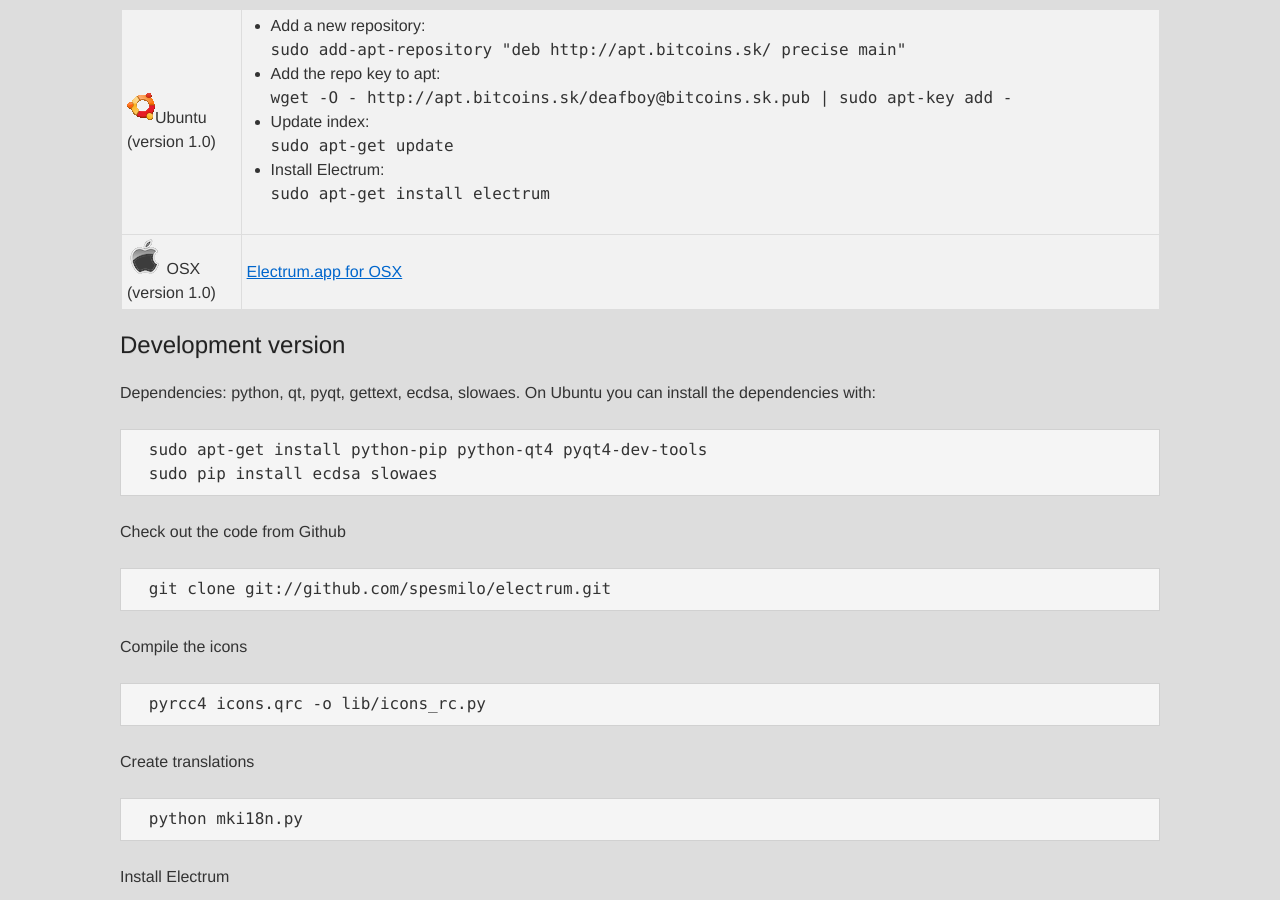
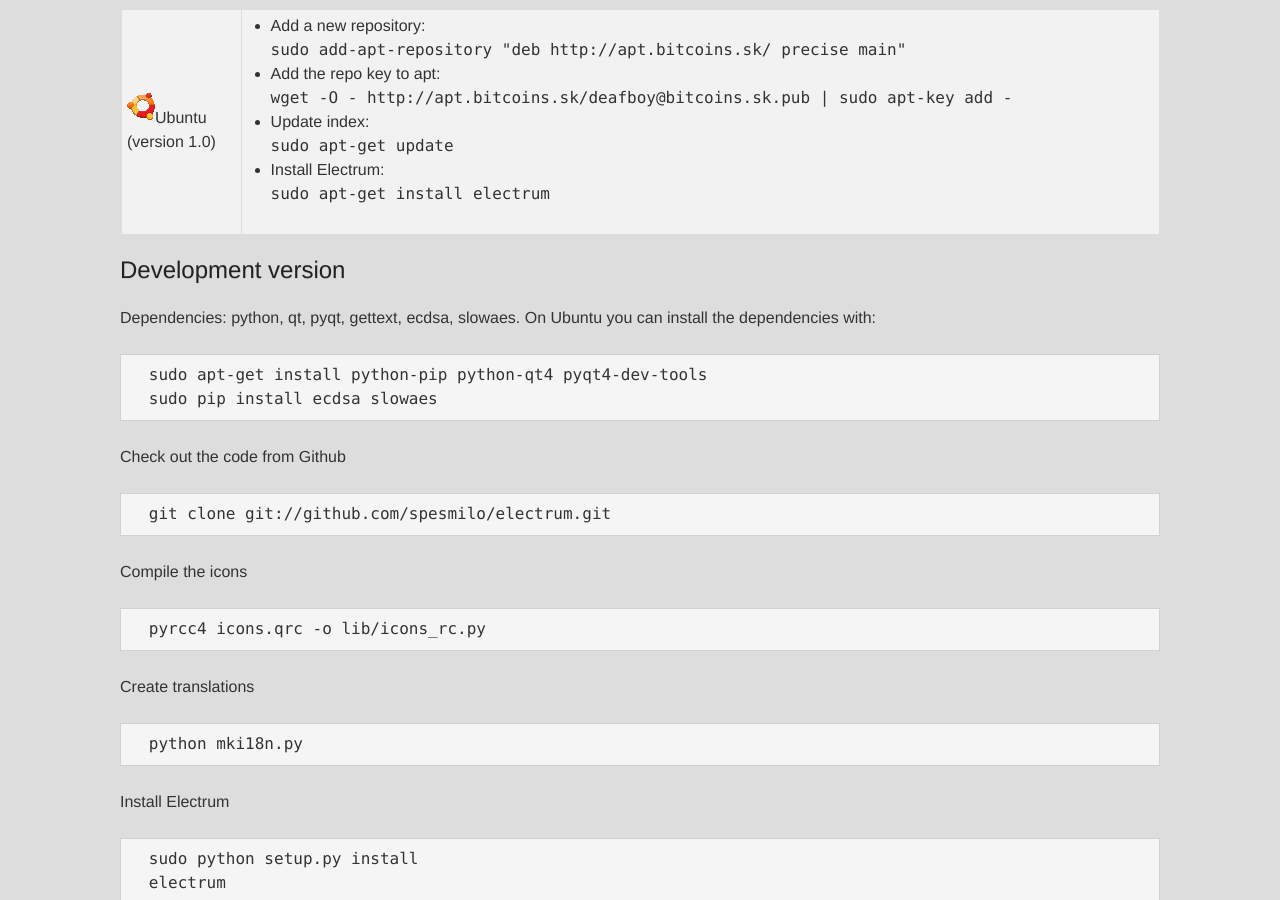
Before and after one commit to ecdsa/electrum-web, a Jekyll site: the page download.html, which Jekyll copies as it is, in a window 1280 px wide and 900 px high, scrolled down 783 px. Built offline with Jekyll 4.4.1, drawn with Linux system fonts in a browser that asks for light colours.

Commit message:
Remove old binary

```diff
--- a/download.html
+++ b/download.html
@@ -101,11 +101,6 @@
 	</ul>
     </td>
   </tr>
-  <tr>
-    <td><img src="media/os_apple.png"> OSX<br/>(version 1.0)</td>
-    <td><a href="https://dl.dropbox.com/u/374/electrum-v1.01-macosx.dmg">Electrum.app
-    for OSX</a></td>
-  </tr>
 </table>
 
 
```
